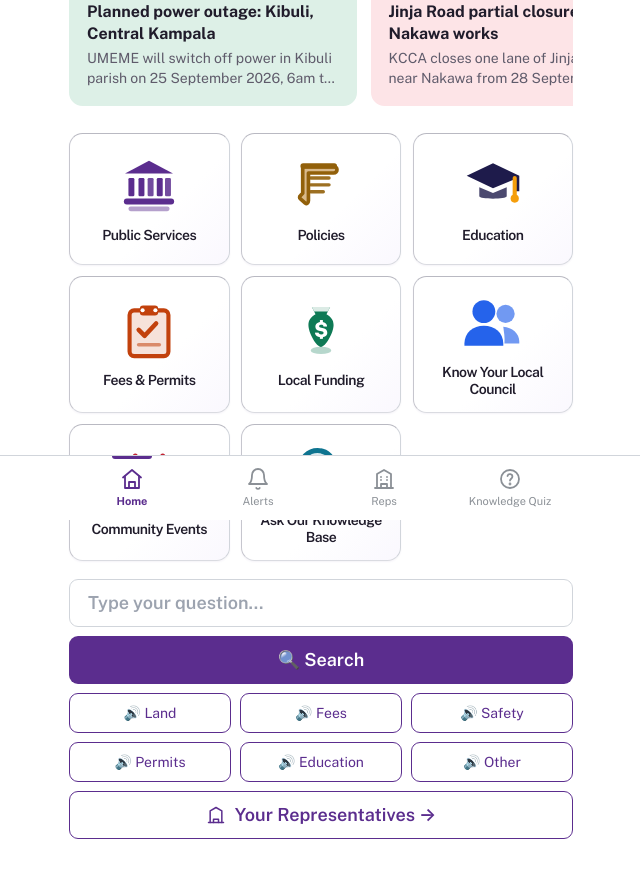
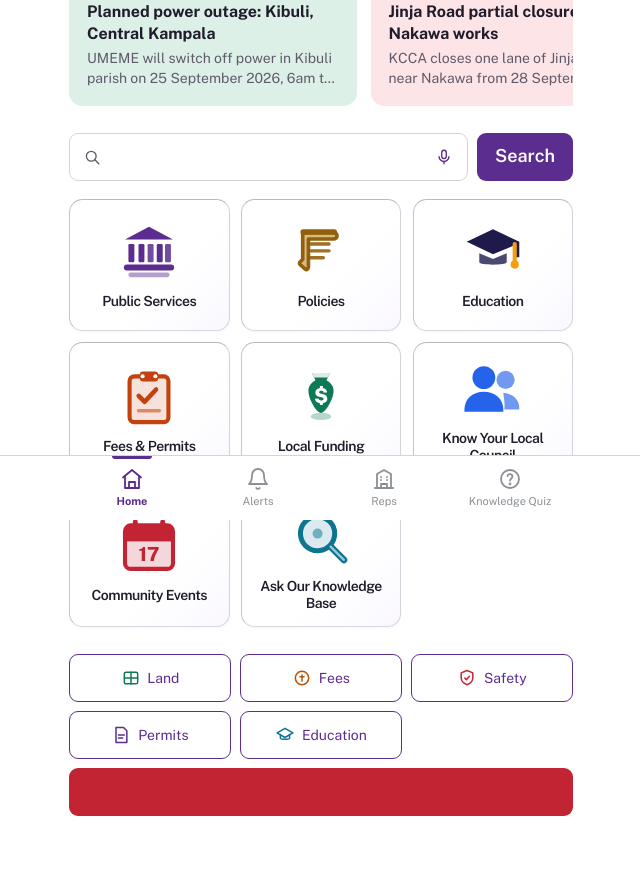
Before and after one commit to FaithDaka/osf-hackathon, a Next.js app: page /home in a window 1280 px wide. Shown: the part 280-1158 px from the top of the page, without its empty margins (319-959 px from the left). Built offline with nearby package versions, Linux system fonts and the light colour scheme; a web font is replaced by a local one.

Commit message:
feat: announcements to alerts, data modal

```diff
--- a/pages/home.js
+++ b/pages/home.js
@@ -3,6 +3,7 @@ import { useRouter } from 'next/router';
 import Link from 'next/link';
 import { setLang, t } from '../lib/i18n';
 import BottomNav from '../lib/bottom-nav';
+import ConfirmModal from '../lib/confirm-modal';
 import DistrictCarousel, { isKnownDistrict } from '../lib/district-carousel';
 import { getActiveAnnouncements } from '../lib/announcement-store';
 import {
@@ -69,8 +70,30 @@ function ChevronDownIcon({ size = 12 }) {
   );
 }
 
-// Council building icon for the representatives link (no emojis).
-function RepsLinkIcon({ size = 20 }) {
+// Magnifier for the search input (decorative — the input carries the name).
+function SearchIcon({ size = 18 }) {
+  return (
+    <svg
+      width={size}
+      height={size}
+      viewBox="0 0 24 24"
+      role="img"
+      aria-hidden="true"
+      className="shrink-0"
+      fill="none"
+      stroke="currentColor"
+      strokeWidth="1.8"
+      strokeLinecap="round"
+    >
+      <circle cx="11" cy="11" r="6.5" />
+      <path d="M15.8 15.8 21 21" />
+    </svg>
+  );
+}
+
+// Microphone inside the search input. Voice search is not ready yet, so
+// the button intentionally does nothing on click.
+function MicIcon({ size = 18 }) {
   return (
     <svg
       width={size}
@@ -85,11 +108,75 @@ function RepsLinkIcon({ size = 20 }) {
       strokeLinecap="round"
       strokeLinejoin="round"
     >
-      <path d="M3 21h18" />
-      <path d="M5 21V7l7-4 7 4v14" />
-      <path d="M9 21v-4h6v4" />
+      <rect x="9" y="3" width="6" height="11" rx="3" />
+      <path d="M5.5 11.5a6.5 6.5 0 0 0 13 0" />
+      <path d="M12 18v3" />
     </svg>
   );
+}
+
+// Coloured quick-topic icons (no emojis).
+function QuickTopicIcon({ kind, size = 20 }) {
+  const colors = {
+    land: '#0E7A55',
+    fees: '#B45309',
+    safety: '#C22433',
+    permits: '#5B2D8E',
+    education: '#0E7490',
+  };
+  const color = colors[kind] || '#5B2D8E';
+  const common = {
+    width: size,
+    height: size,
+    viewBox: '0 0 24 24',
+    role: 'img',
+    'aria-hidden': 'true',
+    className: 'shrink-0',
+    fill: 'none',
+    stroke: color,
+    strokeWidth: '1.8',
+    strokeLinecap: 'round',
+    strokeLinejoin: 'round',
+  };
+  switch (kind) {
+    case 'land':
+      return (
+        <svg {...common}>
+          <rect x="4" y="5" width="16" height="14" rx="2" />
+          <path d="M12 5v14M4 12h16" />
+        </svg>
+      );
+    case 'fees':
+      return (
+        <svg {...common}>
+          <circle cx="12" cy="12" r="8" />
+          <path d="M12 8.5v7M9.5 10.5h5" />
+        </svg>
+      );
+    case 'safety':
+      return (
+        <svg {...common}>
+          <path d="M12 3l7 2.8v5.4c0 4.8-3.4 7.7-7 8.8-3.6-1.1-7-4-7-8.8V5.8L12 3Z" />
+          <path d="M9.3 12l2 2 3.6-4" />
+        </svg>
+      );
+    case 'permits':
+      return (
+        <svg {...common}>
+          <path d="M6 3h9l4 4v14H6V3Z" />
+          <path d="M9 12h7M9 15.5h5" />
+        </svg>
+      );
+    case 'education':
+      return (
+        <svg {...common}>
+          <path d="M12 4 2.5 9.5 12 15l9.5-5.5L12 4Z" />
+          <path d="M6.5 11.5V16c0 1.6 11 1.6 11 0v-4.5" />
+        </svg>
+      );
+    default:
+      return null;
+  }
 }
 
 // Right-arrow icon for the "See all" link.
@@ -313,13 +400,12 @@ const TYPE_ICON = {
   policy_change: '📜',
 };
 
-const VOICE_PROMPTS = [
-  { label: 'Land', query: 'land dispute' },
-  { label: 'Fees', query: 'LC1 stamp fee' },
-  { label: 'Safety', query: 'domestic violence' },
-  { label: 'Permits', query: 'business permit' },
-  { label: 'Education', query: 'school enrollment' },
-  { label: 'Other', query: 'help' },
+const QUICK_TOPICS = [
+  { key: 'land', label: 'Land', query: 'land dispute' },
+  { key: 'fees', label: 'Fees', query: 'LC1 stamp fee' },
+  { key: 'safety', label: 'Safety', query: 'domestic violence' },
+  { key: 'permits', label: 'Permits', query: 'business permit' },
+  { key: 'education', label: 'Education', query: 'school enrollment' },
 ];
 
 function validLang(q) {
@@ -354,6 +440,7 @@ export default function Home() {
   const [subcounty, setSubcounty] = useState('');
   const [walk, setWalk] = useState(() => createWalkthroughState());
   const [langOpen, setLangOpen] = useState(false);
+  const [deleteOpen, setDeleteOpen] = useState(false);
   const announcedRef = useRef('');
   const langRef = useRef(null);
 
@@ -464,6 +551,21 @@ export default function Home() {
   const submitSearch = (e) => {
     if (e) e.preventDefault();
     if (query.trim()) goResult(query.trim(), '');
+  };
+
+  const confirmDeleteData = () => setDeleteOpen(true);
+  const cancelDeleteData = () => {
+    setDeleteOpen(false);
+    router.push(`/home?lang=${lang}`);
+  };
+  const doDeleteData = () => {
+    try {
+      localStorage.clear();
+    } catch {
+      // Storage unavailable — navigation still resets in-memory state.
+    }
+    setDeleteOpen(false);
+    window.location.href = `/home?lang=${lang}`;
   };
 
   const answerNo = () => setWalk((s) => advanceWalkthrough(s, categories));
@@ -730,6 +832,52 @@ export default function Home() {
           </section>
         )}
 
+        {/* SEARCH — input + button in one row, above the topics */}
+        <section aria-label="Search" className="mt-4 min-w-0">
+          <form onSubmit={submitSearch} className="flex gap-2 min-w-0">
+            <div className="relative flex-1 min-w-0">
+              <label htmlFor="q" className="sr-only">
+                {S.search_kb_placeholder}
+              </label>
+              <span
+                aria-hidden="true"
+                className="absolute left-3 top-1/2 -translate-y-1/2 text-ac-muted pointer-events-none flex"
+              >
+                <SearchIcon size={18} />
+              </span>
+              <input
+                id="q"
+                type="text"
+                value={query}
+                onInput={(e) => setQuery(e.target.value)}
+                placeholder={S.search_kb_placeholder}
+                autoComplete="off"
+                className="btn-ac w-full min-w-0 bg-white border border-gray-300 rounded-lg focus:outline-none focus-within:outline-none"
+                style={{ paddingLeft: '40px', paddingRight: '48px' }}
+              />
+              <button
+                type="button"
+                aria-label={S.voice_search}
+                title={S.voice_search}
+                onClick={() => {
+                  // Voice search is not ready yet — intentionally a no-op.
+                }}
+                className="absolute right-1 top-1/2 -translate-y-1/2 inline-flex items-center justify-center text-primary shrink-0"
+                style={{ width: '40px', height: '40px' }}
+              >
+                <MicIcon size={18} />
+              </button>
+            </div>
+            <button
+              type="submit"
+              aria-label={S.search_submit}
+              className="btn-ac bg-primary text-white rounded-lg shrink-0 px-4"
+            >
+              {S.search_submit}
+            </button>
+          </form>
+        </section>
+
         {/* CATEGORIES: screen-reader vertical list */}
         {accessible ? (
           <section aria-label={labelOf('knowledge_base')} className="mt-4">
@@ -840,54 +988,51 @@ export default function Home() {
           </section>
         )}
 
-        {/* SEARCH */}
-        <section aria-label="Search" className="mt-4">
-          <form onSubmit={submitSearch}>
-            <label htmlFor="q" className="sr-only">
-              {S.search_placeholder}
-            </label>
-            <input
-              id="q"
-              type="text"
-              value={query}
-              onInput={(e) => setQuery(e.target.value)}
-              placeholder={S.search_placeholder}
-              className="btn-ac w-full bg-white border border-gray-300 rounded-lg px-4"
-            />
-            <button
-              type="submit"
-              aria-label={S.search_submit}
-              className="btn-ac mt-2 w-full bg-primary text-white rounded-lg"
-            >
-              🔍 {S.search_submit}
-            </button>
-          </form>
-          <div className="mt-2 grid grid-cols-3 gap-2">
-            {VOICE_PROMPTS.map((p) => (
+        {/* QUICK KNOWLEDGE — shortcuts below the topics */}
+        <section aria-label={S.quick_knowledge} className="mt-6 min-w-0">
+          <h2
+            className="font-bold text-ink"
+            style={{ fontSize: '20px', lineHeight: '1.3' }}
+          >
+            {S.quick_knowledge}
+          </h2>
+          <div className="mt-2 grid grid-cols-2 min-[400px]:grid-cols-3 gap-2">
+            {QUICK_TOPICS.map((p) => (
               <button
-                key={p.label}
+                key={p.key}
                 type="button"
-                aria-label={`${S.listen}: ${p.label}`}
+                aria-label={p.label}
                 onClick={() => {
                   setQuery(p.query);
                   goResult(p.query, '');
                 }}
-                className="bg-white border border-primary text-primary rounded-lg"
-                style={{ height: '40px', fontSize: '14px' }}
+                className="bg-white border border-primary text-primary rounded-lg inline-flex items-center justify-center gap-1.5 min-w-0 px-2"
+                style={{ minHeight: '48px', fontSize: '14px' }}
               >
-                🔊 {p.label}
+                <QuickTopicIcon kind={p.key} size={20} />
+                <span className="truncate">{p.label}</span>
               </button>
             ))}
           </div>
-          <Link
-            href={`/lc-initiatives?lang=${lang}`}
-            aria-label={S.representatives}
-            className="btn-ac mt-2 w-full inline-flex gap-2 bg-white text-primary border border-primary rounded-lg"
+          <button
+            type="button"
+            onClick={confirmDeleteData}
+            className="btn-ac mt-2 w-full bg-accent text-white rounded-lg"
           >
-            <RepsLinkIcon size={20} /> {S.representatives} →
-          </Link>
+            {S.delete_data}
+          </button>
         </section>
       </div>
+
+      <ConfirmModal
+        open={deleteOpen}
+        title={S.delete_data_title}
+        description={S.delete_data_desc}
+        yesLabel={S.delete_data_yes}
+        cancelLabel={S.delete_data_cancel}
+        onYes={doDeleteData}
+        onCancel={cancelDeleteData}
+      />
 
       {/* BOTTOM NAV */}
       <BottomNav active={router.pathname} lang={lang} strings={S} />
```
Also changed, not shown: lib/bottom-nav.js.
